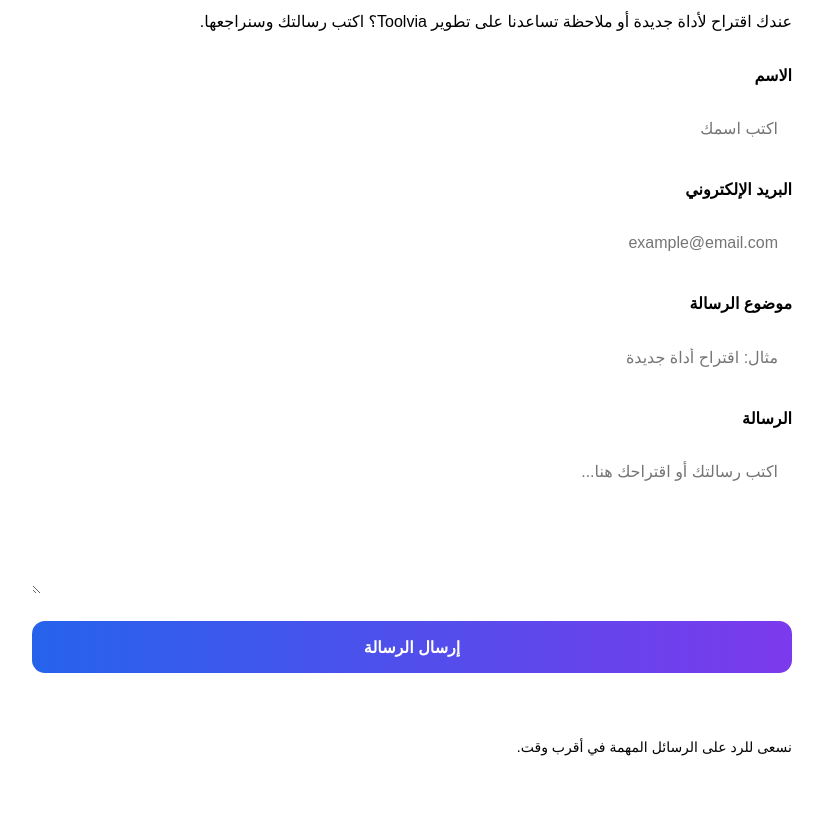
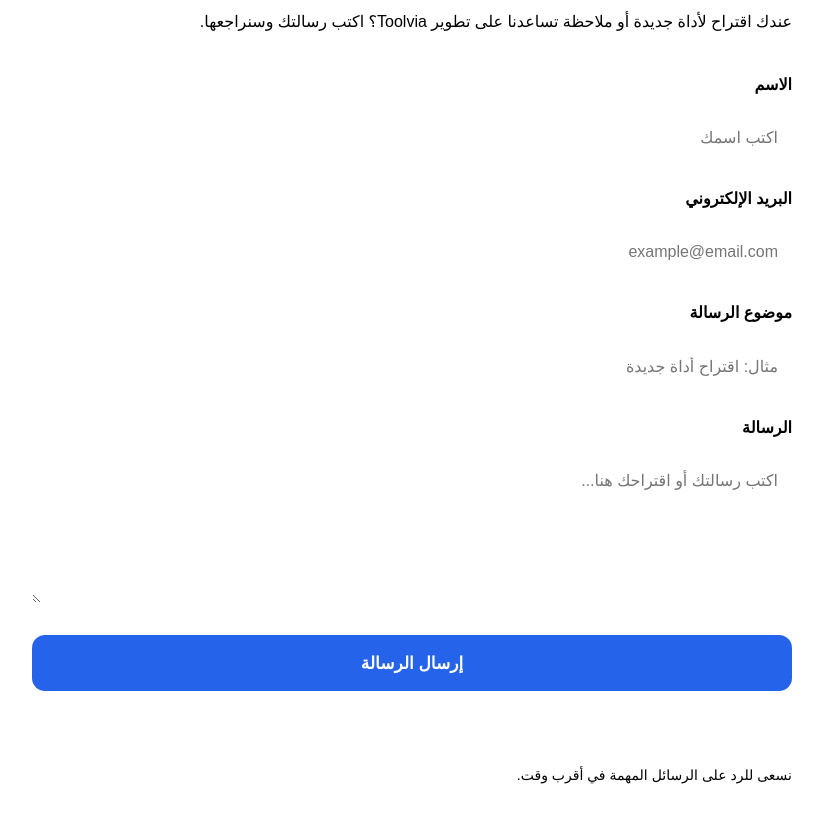
Before and after one commit to toolvia-official/toolvia, a plain HTML site: page contact.html in a window 1280 px wide. Shown: the part 312-1134 px from the top of the page, without its empty margins (228-1052 px from the left). Drawn offline with Linux system fonts and the light colour scheme.

Commit message:
Refactor contact form layout and styles

```diff
--- a/contact.html
+++ b/contact.html
@@ -17,13 +17,15 @@
 
     <style>
         .contact-form {
-            display: grid !important;
+            display: flex !important;
+            flex-direction: column !important;
             gap: 12px !important;
-            width: 100%;
+            width: 100% !important;
+            margin-top: 25px;
         }
 
         .contact-form label {
-            display: block;
+            display: block !important;
             font-weight: 700;
             color: var(--text);
             margin-top: 8px;
@@ -31,9 +33,10 @@
 
         .contact-form input:not([type="checkbox"]),
         .contact-form textarea {
-            display: block;
-            width: 100%;
-            padding: 14px;
+            display: block !important;
+            width: 100% !important;
+            box-sizing: border-box !important;
+            padding: 14px !important;
             border: 1px solid var(--border);
             border-radius: 12px;
             background: var(--surface);
@@ -42,36 +45,47 @@
         }
 
         .contact-form textarea {
-            min-height: 150px;
+            min-height: 150px !important;
             resize: vertical;
         }
 
-        .contact-form .send-btn {
-            display: block !important;
+        .contact-form input[type="checkbox"] {
+            display: none !important;
+        }
+
+        .contact-form button.send-btn {
+            display: flex !important;
+            align-items: center !important;
+            justify-content: center !important;
             visibility: visible !important;
             opacity: 1 !important;
             width: 100% !important;
-            min-height: 52px;
-            margin-top: 15px;
-            padding: 14px 20px;
-            border: none;
-            border-radius: 13px;
-            background: linear-gradient(90deg, #2563eb, #7c3aed);
+            min-height: 56px !important;
+            margin: 20px 0 10px !important;
+            padding: 15px 20px !important;
+            border: none !important;
+            border-radius: 13px !important;
+            background: #2563eb !important;
             color: #ffffff !important;
-            font-family: inherit;
-            font-size: 16px;
-            font-weight: 700;
-            cursor: pointer;
-            position: relative;
-            z-index: 10;
+            font-family: inherit !important;
+            font-size: 17px !important;
+            font-weight: 700 !important;
+            cursor: pointer !important;
+            position: relative !important;
+            z-index: 10 !important;
         }
 
-        .contact-form .send-btn:disabled {
+        .contact-form button.send-btn:hover {
+            background: #1d4ed8 !important;
+        }
+
+        .contact-form button.send-btn:disabled {
             opacity: .65 !important;
-            cursor: wait;
+            cursor: wait !important;
         }
 
         .contact-message {
+            display: block;
             margin-top: 18px;
             padding: 12px;
             border-radius: 10px;
@@ -93,13 +107,11 @@
             background: #fee2e2;
         }
     </style>
-
 </head>
 
 <body>
 
     <header class="header">
-
         <div class="nav container">
 
             <a class="logo" href="index.html">
@@ -111,9 +123,7 @@
             </a>
 
         </div>
-
     </header>
-
 
     <main class="legal-page">
 
@@ -130,11 +140,7 @@
                 Toolvia؟ اكتب رسالتك وسنراجعها.
             </p>
 
-
-            <form
-                id="contactPageForm"
-                class="contact-form"
-            >
+            <form id="contactPageForm" class="contact-form">
 
                 <input
                     type="hidden"
@@ -161,7 +167,6 @@
                     tabindex="-1"
                 >
 
-
                 <label for="name">الاسم</label>
 
                 <input
@@ -171,7 +176,6 @@
                     placeholder="اكتب اسمك"
                     required
                 >
-
 
                 <label for="email">البريد الإلكتروني</label>
 
@@ -183,7 +187,6 @@
                     required
                 >
 
-
                 <label for="message_subject">موضوع الرسالة</label>
 
                 <input
@@ -194,7 +197,6 @@
                     required
                 >
 
-
                 <label for="message">الرسالة</label>
 
                 <textarea
@@ -203,7 +205,6 @@
                     placeholder="اكتب رسالتك أو اقتراحك هنا..."
                     required
                 ></textarea>
-
 
                 <button
                     type="submit"
@@ -215,14 +216,12 @@
 
             </form>
 
-
             <div
                 id="contactMessage"
                 class="contact-message"
                 role="status"
                 aria-live="polite"
             ></div>
-
 
             <p class="legal-date">
                 نسعى للرد على الرسائل المهمة في أقرب وقت.
@@ -232,9 +231,7 @@
 
     </main>
 
-
     <footer>
-
         <div class="container footer-inner">
 
             <span>
@@ -246,34 +243,24 @@
             </a>
 
         </div>
-
     </footer>
 
+    <script>
+        const contactForm = document.getElementById("contactPageForm");
+        const contactMessage = document.getElementById("contactMessage");
+        const submitButton = document.getElementById("submitButton");
 
-    <script>
-
-        const contactForm =
-            document.getElementById("contactPageForm");
-
-        const contactMessage =
-            document.getElementById("contactMessage");
-
-        const submitButton =
-            document.getElementById("submitButton");
-
+        if (contactForm && submitButton && contactMessage) {
 
             contactForm.addEventListener("submit", async function(event) {
 
                 event.preventDefault();
 
                 submitButton.disabled = true;
-
-            submitButton.textContent =
-                "جاري إرسال الرسالة...";
+                submitButton.textContent = "جاري إرسال الرسالة...";
 
                 contactMessage.textContent = "";
                 contactMessage.className = "contact-message";
-
 
                 try {
 
@@ -288,9 +275,7 @@
                         }
                     );
 
-
                     const result = await response.json();
-
 
                     if (response.ok && result.success) {
 
@@ -321,16 +306,14 @@
                 } finally {
 
                     submitButton.disabled = false;
-
-                submitButton.textContent =
-                    "إرسال الرسالة";
+                    submitButton.textContent = "إرسال الرسالة";
 
                 }
 
             });
 
+        }
     </script>
 
 </body>
-
 </html>
```
Lines whose indentation alone changed are shown as unchanged.
